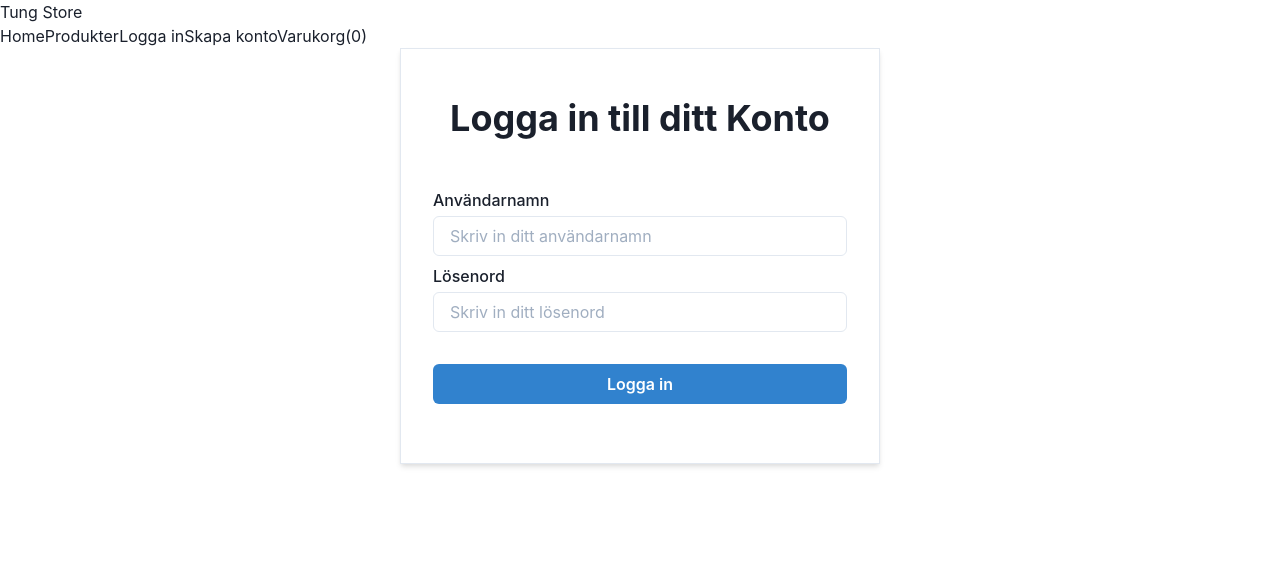
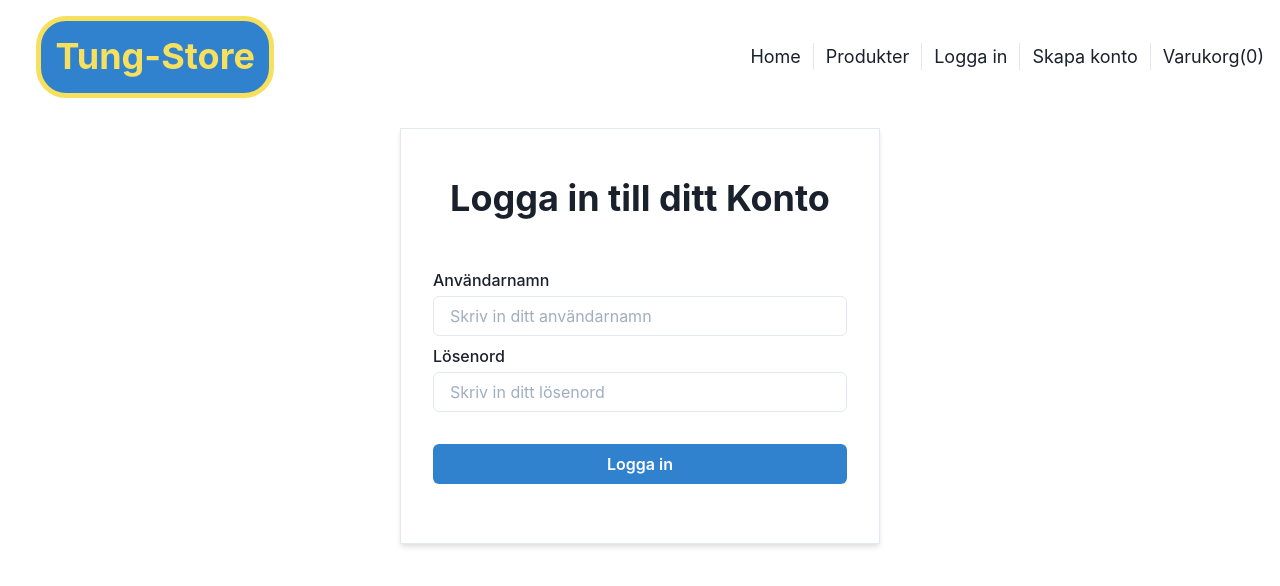
Before and after one commit to cme-timothy/webshop-assignment, a React (Create React App) app: page /login in a window 1280 px wide. Shown: the top 586 px of the page. Built offline with nearby package versions, Linux system fonts and the light colour scheme; no server answers.

Commit message:
header styling done

```diff
--- a/package.json
+++ b/package.json
@@ -3,6 +3,7 @@
   "version": "0.1.0",
   "private": true,
   "dependencies": {
+    "@chakra-ui/icons": "^1.1.7",
     "@chakra-ui/react": "^1.8.7",
     "@emotion/react": "^11.8.2",
     "@emotion/styled": "^11.8.1",
--- a/src/components/Header.jsx
+++ b/src/components/Header.jsx
@@ -4,6 +4,8 @@ import { useRecoilValue } from "recoil";
 import { productsInCart } from "../recoil/cart/atom";
 import { auth } from "../recoil/auth/atom";
 import { userData } from "../recoil/userData/atom";
+import { Flex, IconButton, Heading, HStack, StackDivider } from "@chakra-ui/react";
+import { HamburgerIcon, CloseIcon } from "@chakra-ui/icons";
 
 function Header() {
   const customerCart = useRecoilValue(productsInCart);
@@ -11,6 +13,7 @@ function Header() {
   const token = useRecoilValue(auth);
   const data = useRecoilValue(userData);
   const [adminLink, setAdminLink] = useState(false);
+  const [menu, setMenu] = useState("none");
 
   const allOrders = [];
   allOrders.push(
@@ -41,9 +44,45 @@ function Header() {
   }, [data]);
 
   return (
-    <div>
-      <h1>Tung Store</h1>
-      <Link to="/">Home</Link>
+    <Flex
+      as="header"
+      pos="fixed"
+      w="100%"
+      bg="white"
+      zIndex={1}
+      justifyContent="space-between"
+      alignItems="center"
+      pt="1em"
+      pb="1em"
+    >
+      <Heading
+        display={menu === "flex" && "none"}
+        bg="blue.500"
+        borderRadius="30"
+        borderBottomStyle="solid"
+        zIndex={3}
+        borderWidth={5}
+        borderColor="yellow.300"
+        color="yellow.300"
+        ml="1em"
+        p="0.4em"
+      >
+        Tung-Store
+      </Heading>
+      <Heading
+        display={menu === "none" && "none"}
+        zIndex={3}
+        color="yellow.300"
+        ml="1em"
+        p="0.56668em"
+      >
+        Tung-Store
+      </Heading>
+      <Flex mr="1em" display={["none", "none", "none", "flex", "flex"]}>
+        <HStack fontSize="lg" spacing={3} divider={<StackDivider />} as="nav">
+          <Link pr="5em" to="/">
+            Home
+          </Link>
           <Link to="/produkter">Produkter</Link>
           {adminLink === false &&
             (loggedIn ? (
@@ -56,7 +95,111 @@ function Header() {
           )}
           <Link to="/varukorg">{`Varukorg(${sumAllOrders})`}</Link>
           {adminLink === true && <Link to="/adminpanelen">Adminpanelen</Link>}
-    </div>
+        </HStack>
+      </Flex>
+      <IconButton
+        onClick={() => {
+          setMenu("flex");
+        }}
+        _focus={{ boxShadow: "none" }}
+        variant="unstyled"
+        mr="1em"
+        icon={<HamburgerIcon w={12} h={12} color="blue.500" />}
+        display={
+          menu === "none" ? ["flex", "flex", "flex", "none", "none"] : "none"
+        }
+      ></IconButton>
+      <IconButton
+        onClick={() => {
+          setMenu("none");
+        }}
+        _focus={{ boxShadow: "none" }}
+        variant="unstyled"
+        mr="1.25em"
+        zIndex={3}
+        icon={<CloseIcon w={7} h={7} color="white" />}
+        display={menu}
+      ></IconButton>
+      <Flex
+        gap={2}
+        display={menu}
+        color="white"
+        fontSize="xl"
+        flexDir="column"
+        alignItems="center"
+        mr="1em"
+        w="100vw"
+        h="100vh"
+        zIndex={2}
+        pos="fixed"
+        pt="5em"
+        top={0}
+        bg="blue.600"
+      >
+        <Link
+          onClick={() => {
+            setMenu("none");
+          }}
+          to="/"
+        >
+          Home
+        </Link>
+        <Link
+          onClick={() => {
+            setMenu("none");
+          }}
+          to="/produkter"
+        >
+          Produkter
+        </Link>
+        {adminLink === false &&
+          (loggedIn ? (
+            <Link
+              onClick={() => {
+                setMenu("none");
+              }}
+              to="/minprofil"
+            >
+              Min profil
+            </Link>
+          ) : (
+            <Link
+              onClick={() => {
+                setMenu("none");
+              }}
+              to="/login"
+            >
+              Logga in
+            </Link>
+          ))}
+        {adminLink === false && loggedIn === false && (
+          <Link
+            onClick={() => {
+              setMenu("none");
+            }}
+            to="/skapakonto"
+          >
+            Skapa konto
+          </Link>
+        )}
+        <Link
+          onClick={() => {
+            setMenu("none");
+          }}
+          to="/varukorg"
+        >{`Varukorg(${sumAllOrders})`}</Link>
+        {adminLink === true && (
+          <Link
+            onClick={() => {
+              setMenu("none");
+            }}
+            to="/adminpanelen"
+          >
+            Adminpanelen
+          </Link>
+        )}
+      </Flex>
+    </Flex>
   );
 }
 
--- a/src/components/Main.jsx
+++ b/src/components/Main.jsx
@@ -12,6 +12,7 @@ import { products } from "../recoil/products/atom";
 import { useSetRecoilState } from "recoil";
 import axios from "axios";
 import EditProductDetails from "./EditProductDetails";
+import { Container } from "@chakra-ui/react";
 
 function Main() {
   const setProductsList = useSetRecoilState(products);
@@ -25,7 +26,7 @@ function Main() {
   }, []);
 
   return (
-    <div>
+    <Container as="main" pt="8em">
       <Routes>
         <Route exact path="/" element={<Home />} />
         <Route path="/produkter" element={<ProductList />} />
@@ -40,7 +41,7 @@ function Main() {
         />
         <Route path="/minprofil" element={<MyProfile />} />
       </Routes>
-    </div>
+    </Container>
   );
 }
 
--- a/src/index.js
+++ b/src/index.js
@@ -3,21 +3,11 @@ import ReactDOM from "react-dom";
 import "./index.css";
 import App from "./App";
 import reportWebVitals from "./reportWebVitals";
-import { extendTheme, ChakraProvider } from "@chakra-ui/react";
-
-const colors = {
-  brand: {
-    900: '#1a365d',
-    800: '#153e75',
-    700: '#2a69ac',
-  },
-}
-
-const theme = extendTheme({ colors })
+import { ChakraProvider } from "@chakra-ui/react";
 
 ReactDOM.render(
   <React.StrictMode>
-    <ChakraProvider theme={theme}>
+    <ChakraProvider>
       <App />
     </ChakraProvider>
   </React.StrictMode>,
--- a/src/pages/LogIn.jsx
+++ b/src/pages/LogIn.jsx
@@ -13,6 +13,7 @@ import {
   FormControl,
 } from "@chakra-ui/react";
 import { Input, Box } from "@chakra-ui/react";
+import { nanoid } from "nanoid";
 
 function LogIn() {
   const [username, setUsername] = useState("");
@@ -75,10 +76,10 @@ function LogIn() {
       </Helmet>
       <Flex justifyContent="center">
         <Box borderWidth={1} boxShadow="md" textAlign="center" bg="white" h="26em" w="30em" p={8}>
-          <FormControl>
             <Heading mt={4} mb={12}>Logga in till ditt Konto</Heading>
             <FormLabel mt={2} mb={1}>Användarnamn</FormLabel>
             <Input
+              id={nanoid()}
               colorScheme="blue"
               placeholder="Skriv in ditt användarnamn"
               name="username"
@@ -89,7 +90,7 @@ function LogIn() {
             />
             <FormLabel mt={2} mb={1}>Lösenord</FormLabel>
             <Input
-              id="field-2"
+              id={nanoid()}
               colorScheme="blue"
               placeholder="Skriv in ditt lösenord"
               name="password"
@@ -98,7 +99,6 @@ function LogIn() {
               onChange={handlePassword}
               onKeyDown={handleKeyDown}
             />
-          </FormControl>
           <Button
             w="100%"
             colorScheme="blue"
```
Also changed, not shown: 1 other file (tests, documents, lock files or other folders). Lines whose indentation alone changed are shown as unchanged.
